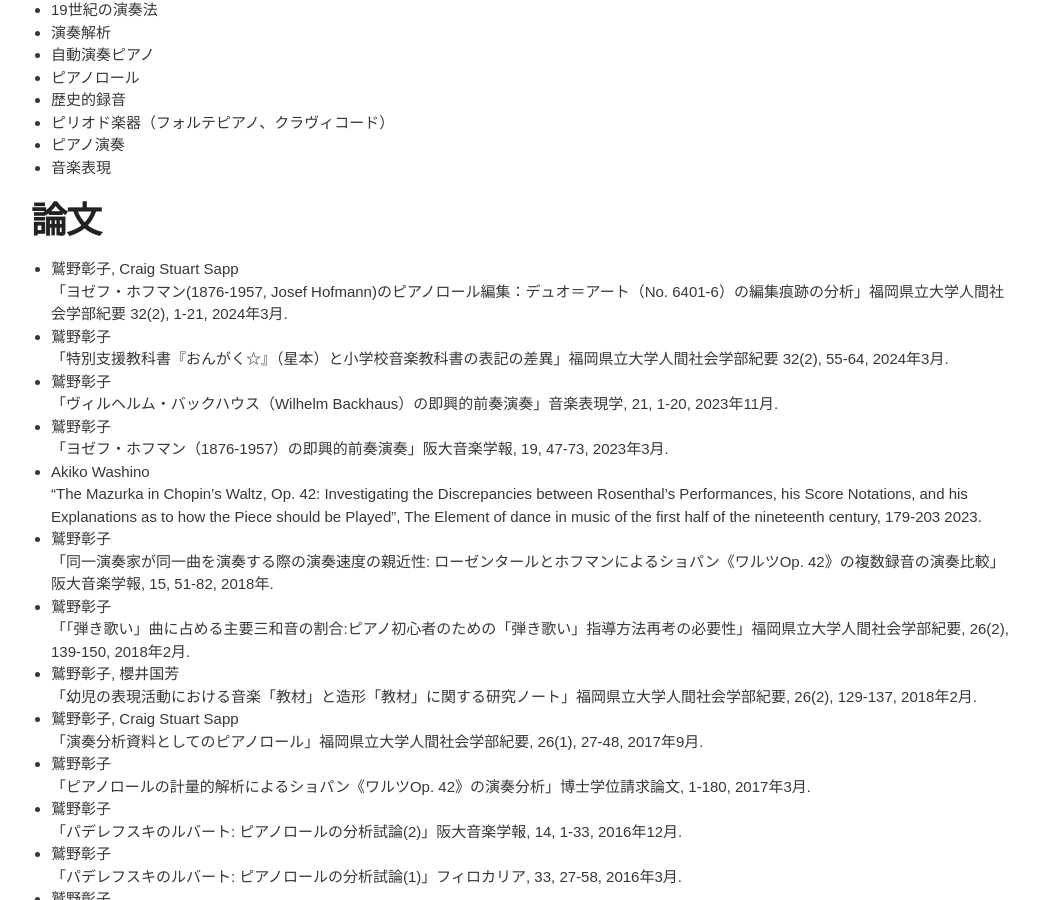
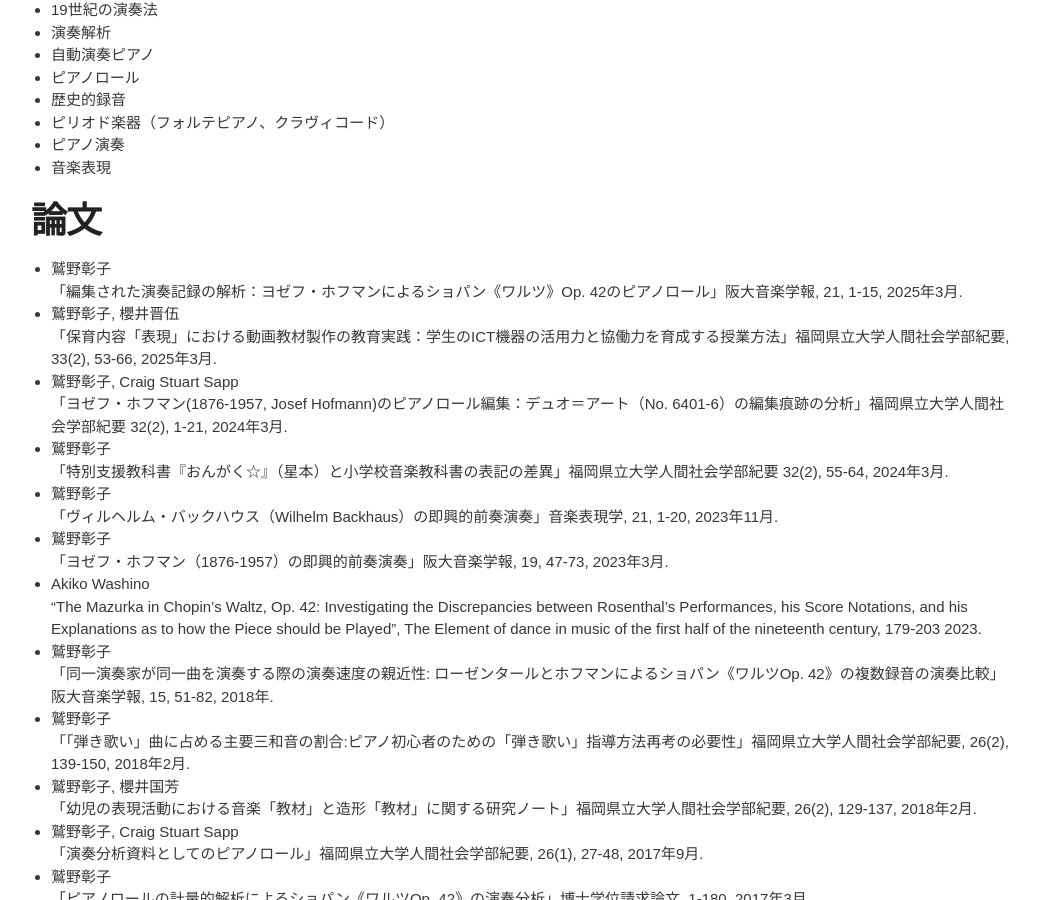
Before and after one commit to akikowashino/akikowashino.github.io, a Jekyll site: the page built from index.md, in a window 1280 px wide and 900 px high, scrolled down 897 px. Shown: the whole window, without its empty margins (119-1158 px from the left). Built offline with Jekyll 4.4.1, drawn with Linux system fonts in a browser that asks for light colours.

Commit message:
Update index.md

```diff
--- a/index.md
+++ b/index.md
@@ -40,6 +40,10 @@ lang: jp
 
 
 # 論文
+* 鷲野彰子<br>
+「編集された演奏記録の解析：ヨゼフ・ホフマンによるショパン《ワルツ》Op. 42のピアノロール」阪大音楽学報, 21, 1-15, 2025年3月.
+* 鷲野彰子, 櫻井晋伍<br>
+「保育内容「表現」における動画教材製作の教育実践：学生のICT機器の活用力と協働力を育成する授業方法」福岡県立大学人間社会学部紀要, 33(2), 53-66, 2025年3月.
 * 鷲野彰子, Craig Stuart Sapp<br>
 「ヨゼフ・ホフマン(1876-1957, Josef Hofmann)のピアノロール編集：デュオ＝アート（No. 6401-6）の編集痕跡の分析」福岡県立大学人間社会学部紀要 32(2), 1-21, 2024年3月.
 * 鷲野彰子<br>
```
